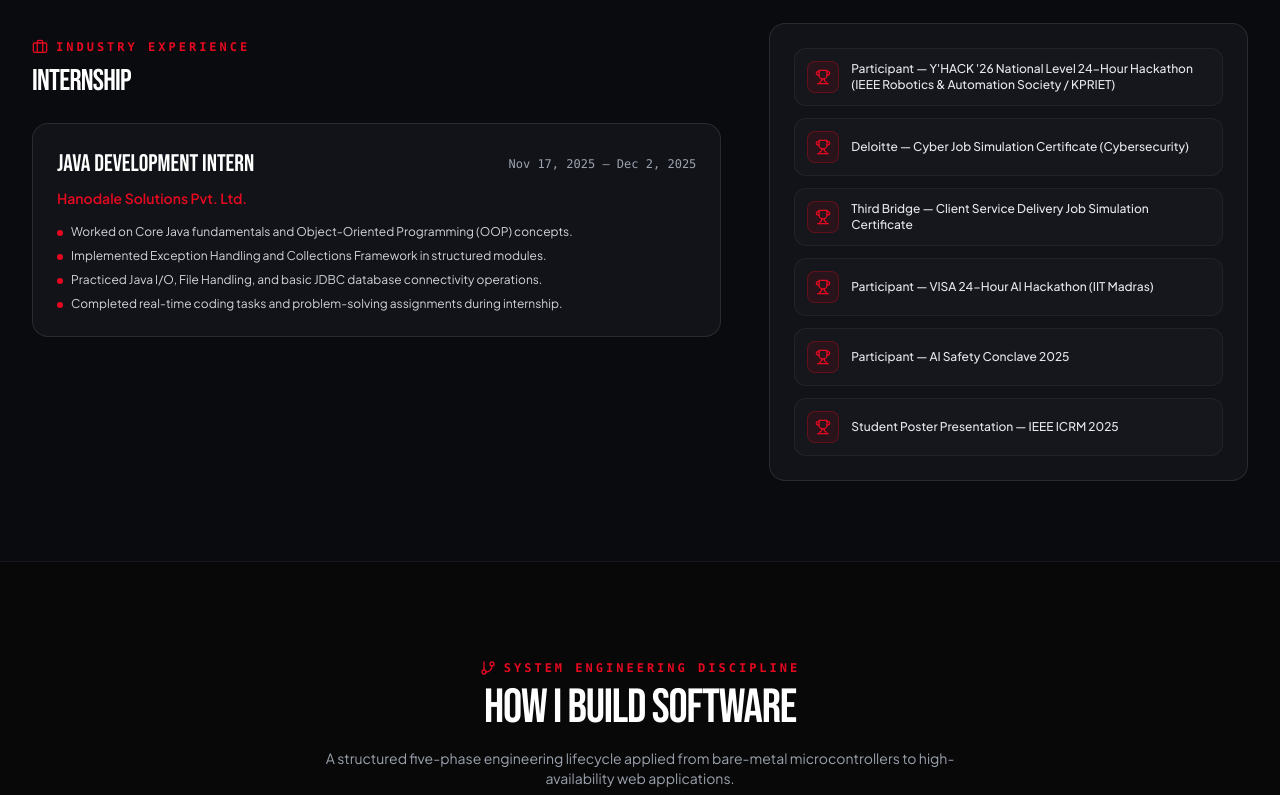
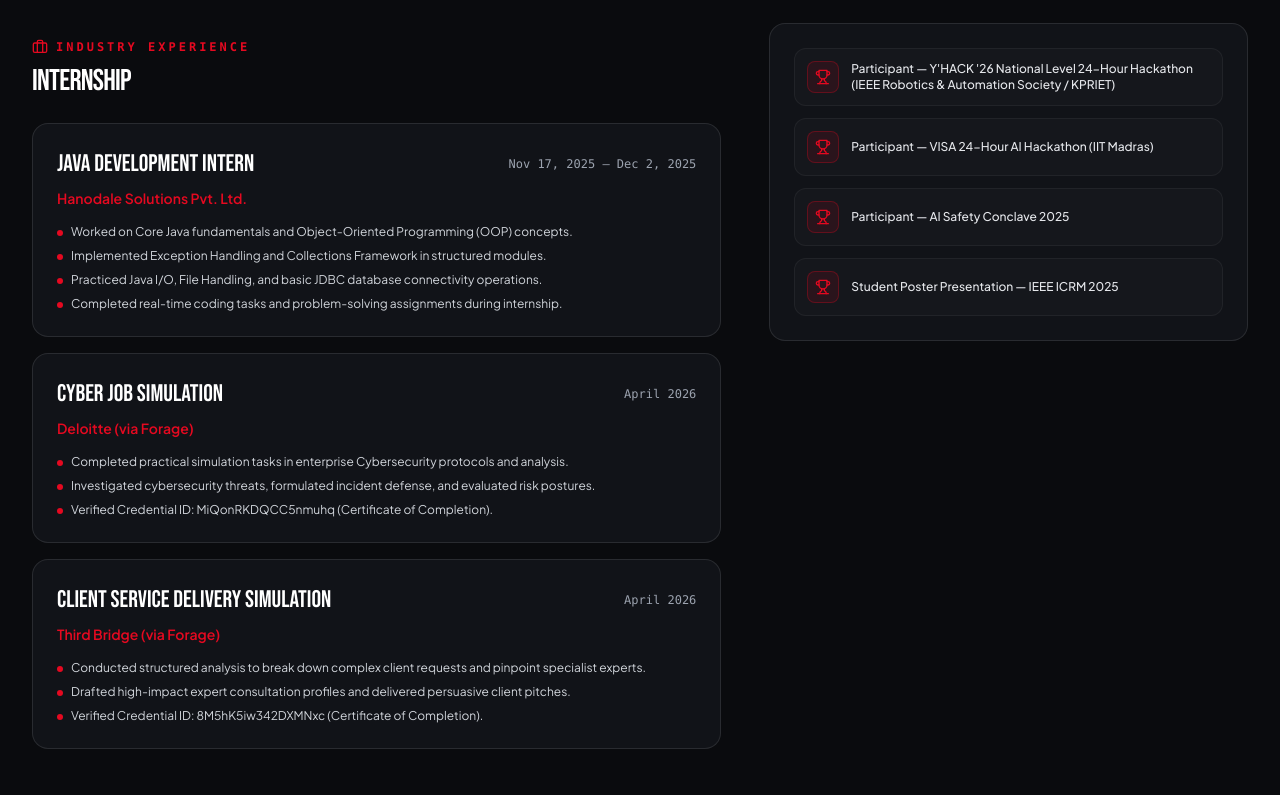
Before and after one commit to Arvind2607/portfolio, a Next.js app: page / in a window 1280 px wide. Shown: the part 2565-3360 px from the top of the page. Built offline with nearby package versions, Linux system fonts and the light colour scheme.

Commit message:
feat(experience): move Deloitte and Third Bridge job simulations to Industry & Internship Experience with certificate details

```diff
--- a/src/data/portfolio.ts
+++ b/src/data/portfolio.ts
@@ -206,7 +206,7 @@ export const portfolioData: PortfolioData = {
   ],
 
   // =================================================================
-  // 4. Internship Experience
+  // 4. Internship & Industry Experience
   // =================================================================
   internships: [
     {
@@ -221,15 +221,35 @@ export const portfolioData: PortfolioData = {
         'Completed real-time coding tasks and problem-solving assignments during internship.',
       ],
     },
+    {
+      id: 'intern-deloitte',
+      role: 'Cyber Job Simulation',
+      company: 'Deloitte (via Forage)',
+      period: 'April 2026',
+      highlights: [
+        'Completed practical simulation tasks in enterprise Cybersecurity protocols and analysis.',
+        'Investigated cybersecurity threats, formulated incident defense, and evaluated risk postures.',
+        'Verified Credential ID: MiQonRKDQCC5nmuhq (Certificate of Completion).',
+      ],
+    },
+    {
+      id: 'intern-third-bridge',
+      role: 'Client Service Delivery Simulation',
+      company: 'Third Bridge (via Forage)',
+      period: 'April 2026',
+      highlights: [
+        'Conducted structured analysis to break down complex client requests and pinpoint specialist experts.',
+        'Drafted high-impact expert consultation profiles and delivered persuasive client pitches.',
+        'Verified Credential ID: 8M5hK5iw342DXMNxc (Certificate of Completion).',
+      ],
+    },
   ],
 
   // =================================================================
-  // 5. Verified Achievements & Certifications
+  // 5. Verified Achievements
   // =================================================================
   achievements: [
     "Participant — Y'HACK '26 National Level 24-Hour Hackathon (IEEE Robotics & Automation Society / KPRIET)",
-    'Deloitte — Cyber Job Simulation Certificate (Cybersecurity)',
-    'Third Bridge — Client Service Delivery Job Simulation Certificate',
     'Participant — VISA 24-Hour AI Hackathon (IIT Madras)',
     'Participant — AI Safety Conclave 2025',
     'Student Poster Presentation — IEEE ICRM 2025',
```
